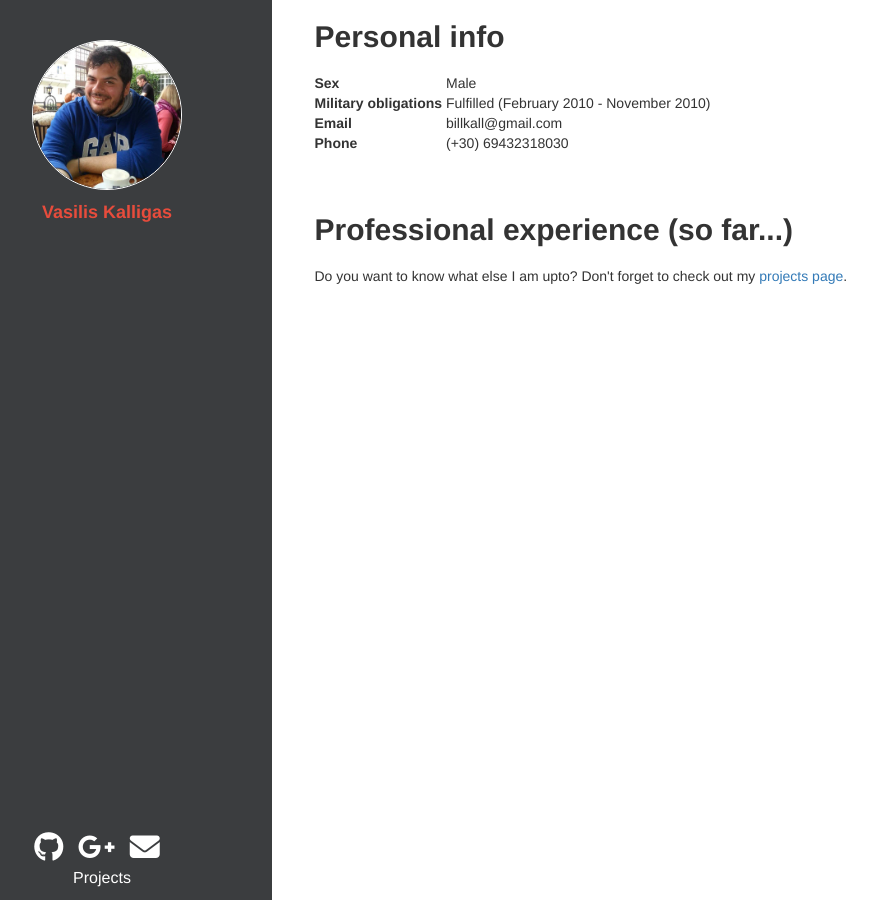
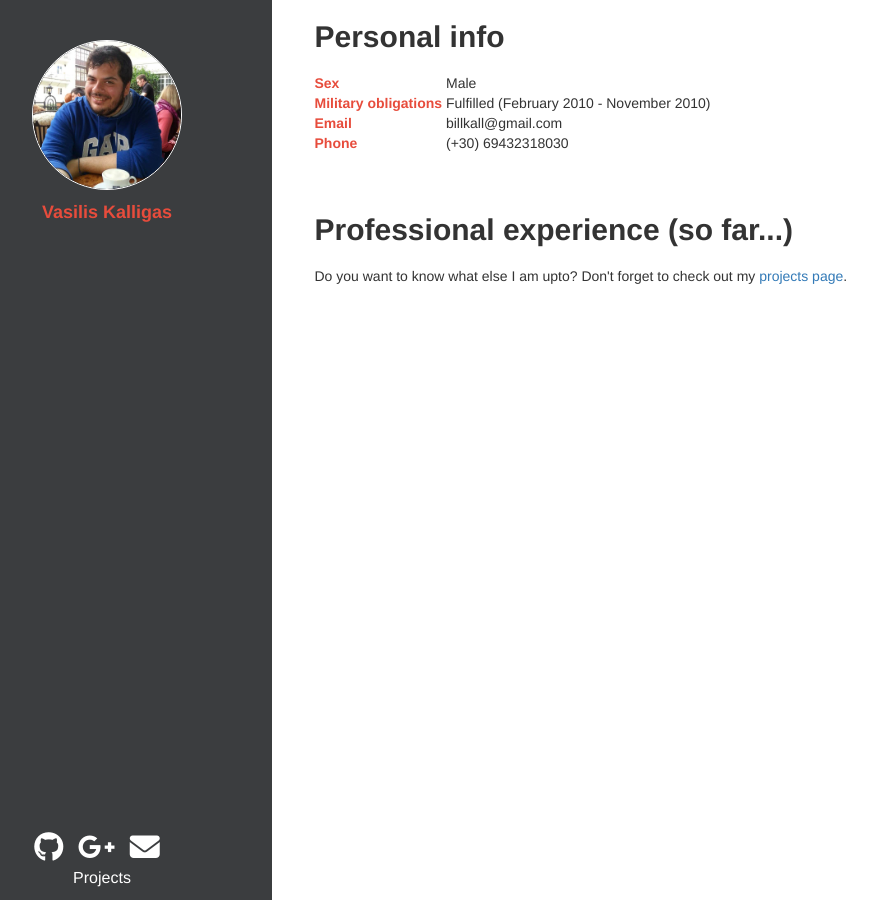
Before and after one commit to arcanoid/arcanoid.github.io, a Jekyll site: the page built from index.html, in a window 1280 px wide. Shown: the whole page, without its empty margins (48-925 px from the left). Built offline with Jekyll 4.4.1, drawn with Linux system fonts in a browser that asks for light colours; nearby versions of some CDN libraries.

Commit message:
Styling changes

```diff
--- a/css/application.css
+++ b/css/application.css
@@ -109,3 +109,8 @@ a:hover {
 .project-block {
     padding-bottom: 20px;
 }
+
+.text-main {
+    color: #e74c3c;
+}
+}
```
